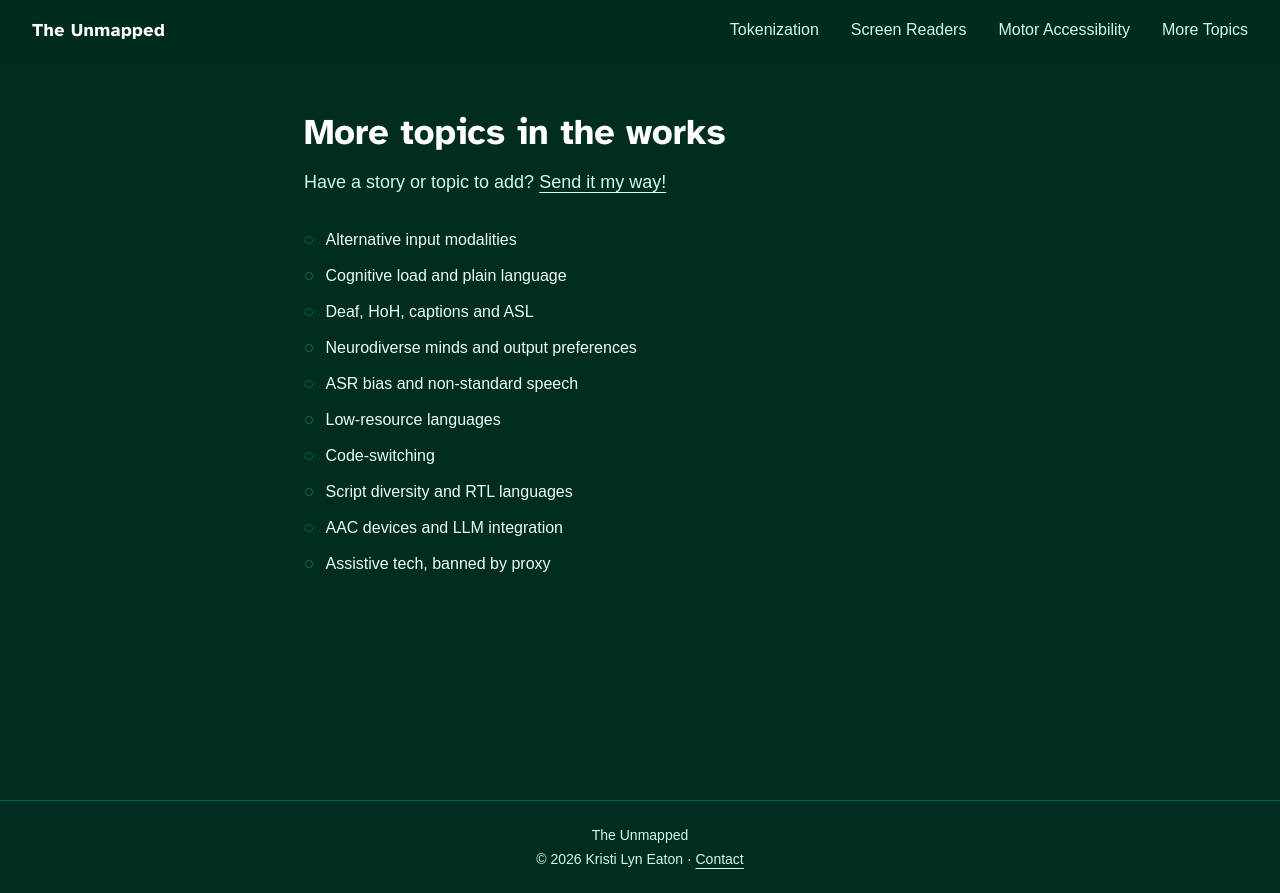
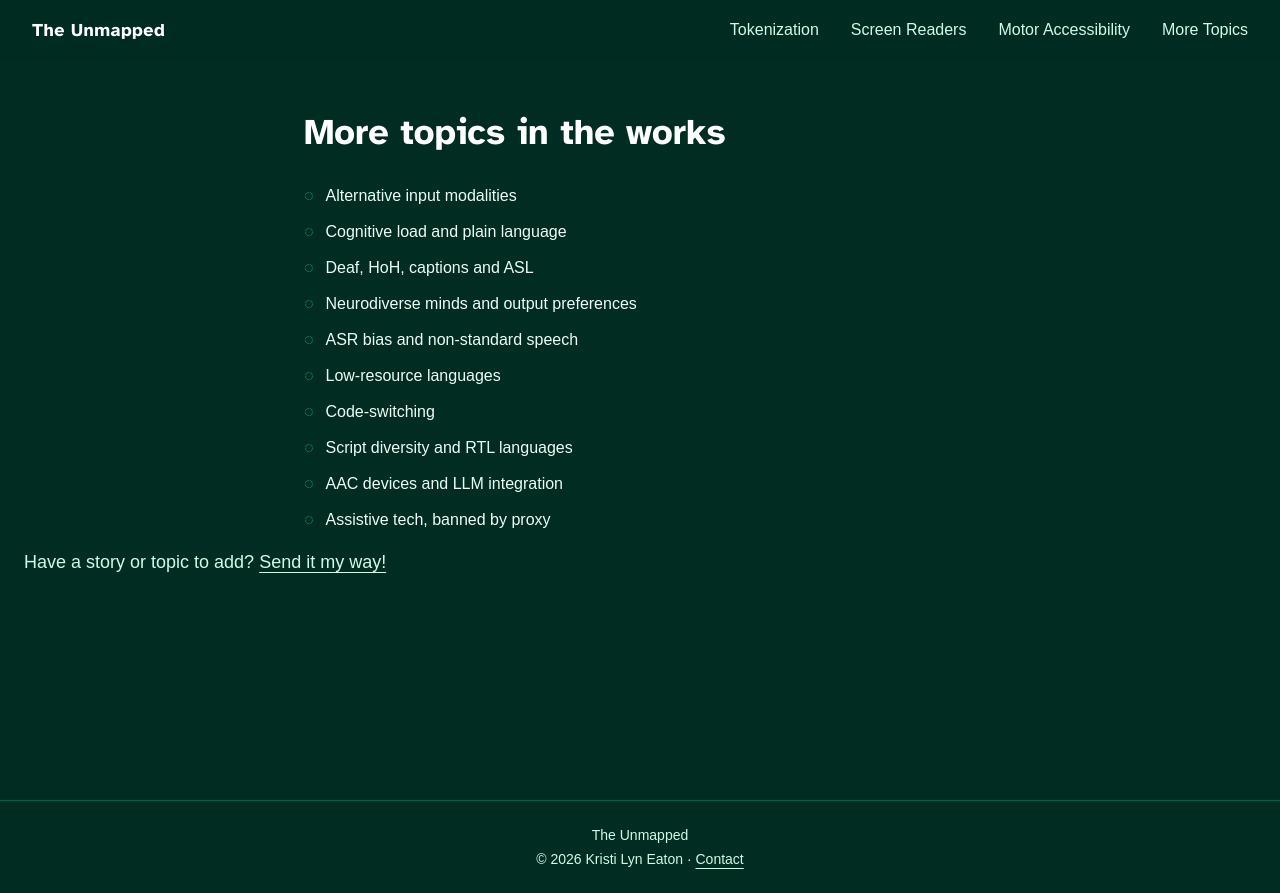
Before and after one commit to reachkristilyn/unmapped, a Next.js app: page /map in a window 1280 px wide. Built offline with nearby package versions, Linux system fonts and the light colour scheme.

Commit message:
swap contact

```diff
--- a/app/map/page.tsx
+++ b/app/map/page.tsx
@@ -16,12 +16,6 @@ const upcoming = [
       <main className="min-h-screen bg-emerald-950 text-white px-6 pt-28 pb-20">
         <article className="mx-auto max-w-2xl">
           <h1 className="text-4xl font-bold [font-family:var(--font-atkinson)]">More topics in the works</h1>
-          <p className="mt-4 text-lg text-emerald-100">
-           Have a story or topic to add?{" "}
-          <a href="mailto:kristi.eaton@columbia.edu" className="underline underline-offset-4 hover:text-white">
-              Send it my way!
-            </a>
-          </p>
           <ul className="mt-8 space-y-3">
             {upcoming.map(t => (
               <li key={t} className="flex gap-3 text-emerald-50">
@@ -31,6 +25,12 @@ const upcoming = [
             ))}
           </ul>
         </article>
+        <p className="mt-4 text-lg text-emerald-100">
+           Have a story or topic to add?{" "}
+          <a href="mailto:kristi.eaton@columbia.edu" className="underline underline-offset-4 hover:text-white">
+              Send it my way!
+            </a>
+          </p>
       </main>
     );
   }
```
